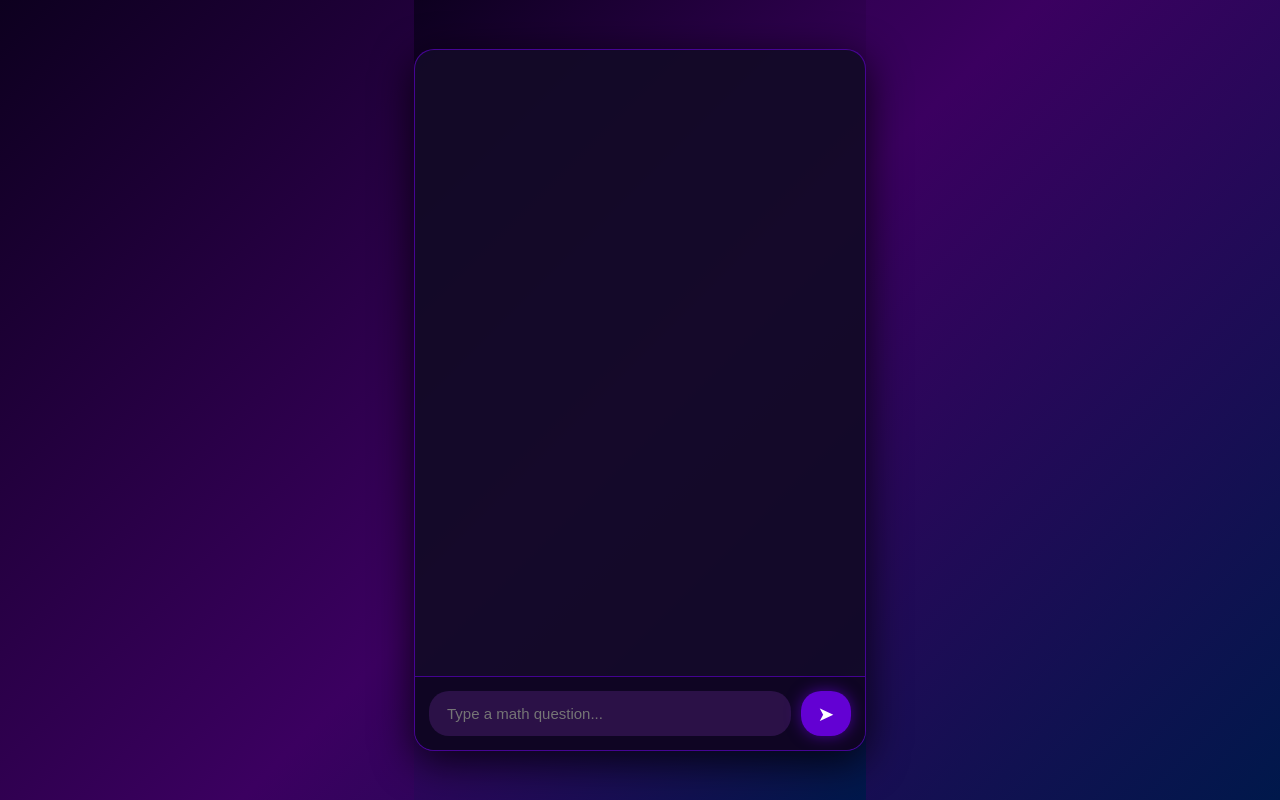
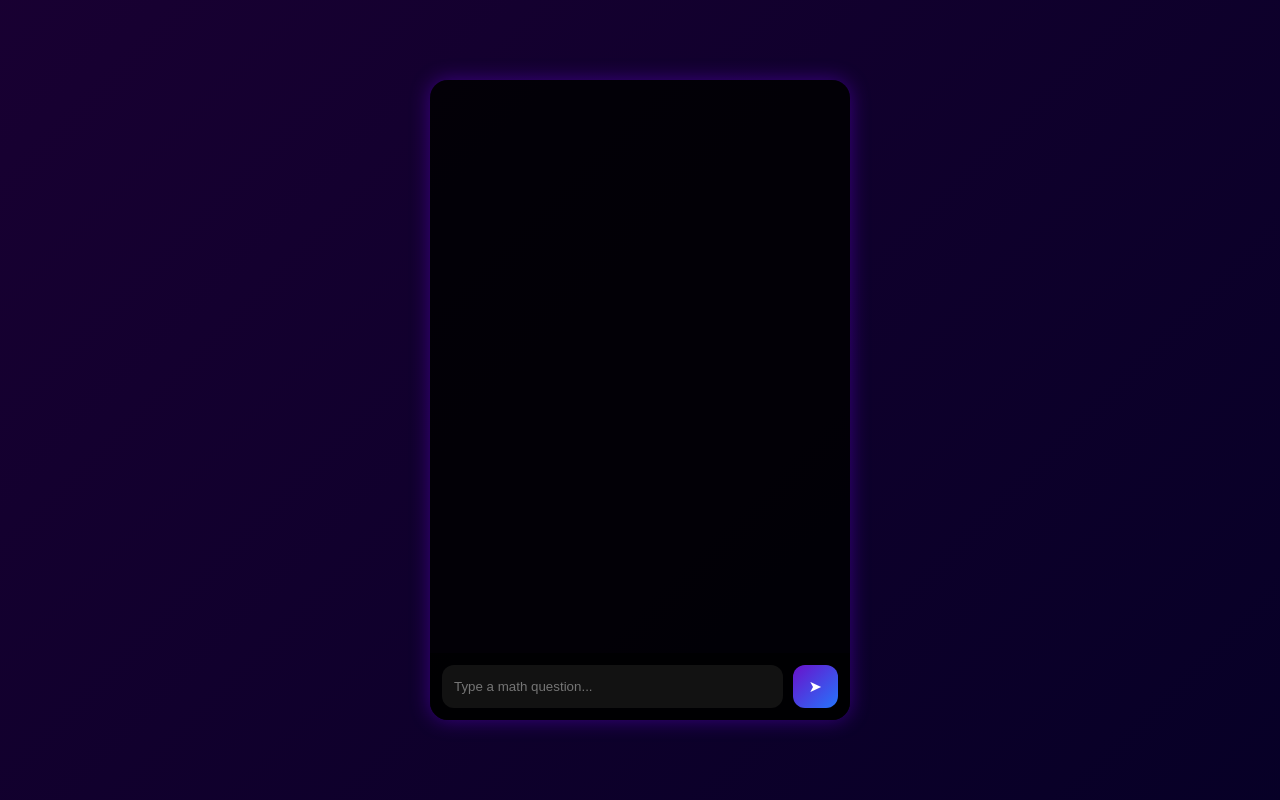
Before and after one commit to Khalid-ATHS/MathHelper, a plain HTML site: page index.html in a window 1280 px wide. Drawn offline with Linux system fonts and the light colour scheme.

Commit message:
Update index.css

```diff
--- a/index.css
+++ b/index.css
@@ -1,145 +1,124 @@
-body, html {
-height: 100%;
+body {
   margin: 0;
-font-family: 'Segoe UI', Tahoma, Geneva, Verdana, sans-serif;
+  font-family: Arial, sans-serif;
+  height: 100vh;
   display: flex;
+  align-items: center;
   justify-content: center;
-align-items: center;
-background: linear-gradient(135deg, #0d001f, #3b0060, #00184b);
+  background: black;
+  overflow: hidden;
 }
 
 .background-layer {
   position: fixed;
-top: 0;
-left: 0;
-width: 100%;
-height: 100%;
-background: inherit;
+  inset: 0;
+  background: linear-gradient(135deg, #0a0015, #1a0033, #000022);
+  background-size: 300% 300%;
+  animation: gradientMove 12s ease infinite;
   z-index: -1;
 }
 
+@keyframes gradientMove {
+  0% { background-position: 0% 50%; }
+  50% { background-position: 100% 50%; }
+  100% { background-position: 0% 50%; }
+}
+
 .chat-container {
-width: 450px;
-height: 700px;
-background: rgba(20, 10, 40, 0.95);
-border-radius: 20px;
+  width: 420px;
+  max-width: 90%;
+  height: 80vh;
   display: flex;
   flex-direction: column;
+  background: rgba(0, 0, 0, 0.85);
+  border-radius: 18px;
   overflow: hidden;
-box-shadow: 0 10px 40px rgba(0,0,0,0.8);
-border: 1px solid rgba(120, 0, 255, 0.5);
+  box-shadow: 0 0 20px rgba(120, 0, 255, 0.4);
 }
 
 .chat-box {
   flex: 1;
-padding: 25px;
+  padding: 15px;
+  overflow-y: auto;
   display: flex;
   flex-direction: column;
-gap: 14px;
-overflow-y: auto;
+  gap: 12px;
+}
+
+.message {
+  padding: 12px 15px;
+  border-radius: 12px;
+  max-width: 75%;
+  word-wrap: break-word;
+  box-shadow: 0 0 8px rgba(120,0,255,0.25);
   transition: transform 0.2s ease;
 }
 
-.chat-box:hover {
-transform: scale(1.005);
-}
-
-.message {
-padding: 12px 20px;
-border-radius: 25px;
-max-width: 75%;
-word-wrap: break-word;
-font-size: 14px;
-animation: fadeIn 0.3s ease;
-box-shadow: 0 0 8px rgba(120,0,255,0.2);
-position: relative;
-}
-
 .message.you {
-background: rgba(120, 0, 255, 0.8);
-color: #fff;
   align-self: flex-end;
+  background: linear-gradient(135deg, #6a11cb, #2575fc);
+  color: white;
 }
 
 .message.bot {
-background: rgba(10, 10, 10, 0.9);
+  align-self: flex-start;
+  background: #111;
   color: #ccc;
-align-self: flex-start;
+  box-shadow: 0 0 8px rgba(255,255,255,0.05);
 }
 
 .copy-btn {
-margin-top: 5px;
-width: 30px;
-height: 30px;
-background: rgba(120,0,255,0.2);
+  margin-top: 4px;
+  width: 28px;
+  height: 28px;
+  background: rgba(150, 150, 150, 0.25);
   color: #fff;
   border: none;
-border-radius: 8px;
+  border-radius: 6px;
   cursor: pointer;
   font-size: 14px;
   transition: background 0.2s ease, transform 0.2s ease;
 }
 
 .copy-btn:hover {
-background: rgba(120,0,255,0.5);
+  background: rgba(150, 150, 150, 0.5);
   transform: scale(1.1);
 }
 
 .input-container {
   display: flex;
-padding: 14px;
-background: rgba(15, 5, 35, 0.9);
-border-top: 1px solid rgba(120, 0, 255, 0.5);
-gap: 10px;
+  padding: 12px;
+  background: rgba(0, 0, 0, 0.6);
 }
 
 #message-input {
   flex: 1;
-padding: 14px 18px;
-border-radius: 20px;
+  padding: 12px;
+  background: rgba(20, 20, 20, 0.9);
   border: none;
+  border-radius: 12px;
+  color: #ddd;
   outline: none;
-background: rgba(50, 20, 80, 0.8);
-color: #ccc;
-font-size: 15px;
-transition: background 0.2s ease, box-shadow 0.2s ease;
+  transition: box-shadow 0.2s ease;
 }
 
-#message-input:focus {
-background: rgba(80, 30, 180, 0.9);
+#message-input:hover {
   box-shadow: 0 0 10px rgba(120,0,255,0.4);
 }
 
 #send-btn {
-background: rgba(120, 0, 255, 0.8);
+  margin-left: 10px;
+  padding: 12px 16px;
+  border: none;
+  border-radius: 12px;
+  background: linear-gradient(135deg, #6a11cb, #2575fc);
   color: white;
-border: none;
-width: 50px;
-border-radius: 20px;
   cursor: pointer;
-font-size: 20px;
-transition: transform 0.2s ease, background 0.2s ease, box-shadow 0.2s ease;
-box-shadow: 0 0 15px rgba(120,0,255,0.5);
+  font-size: 16px;
+  transition: background 0.2s ease, box-shadow 0.2s ease;
 }
 
 #send-btn:hover {
-background: rgba(180, 50, 255, 0.9);
-transform: scale(1.1);
-box-shadow: 0 0 25px rgba(180,50,255,0.7);
+  background: linear-gradient(135deg, #8a2be2, #4682b4);
+  box-shadow: 0 0 15px rgba(120,0,255,0.6);
 }
-
-.chat-box::-webkit-scrollbar {
-width: 8px;
-}
-.chat-box::-webkit-scrollbar-thumb {
-background: rgba(120,0,255,0.7);
-border-radius: 4px;
-}
-.chat-box::-webkit-scrollbar-track {
-background: rgba(20,10,40,0.5);
-}
-
-@keyframes fadeIn {
-from { opacity: 0; transform: translateY(10px); }
-to { opacity: 1; transform: translateY(0); }
-}
```
Lines whose indentation alone changed are shown as unchanged.
